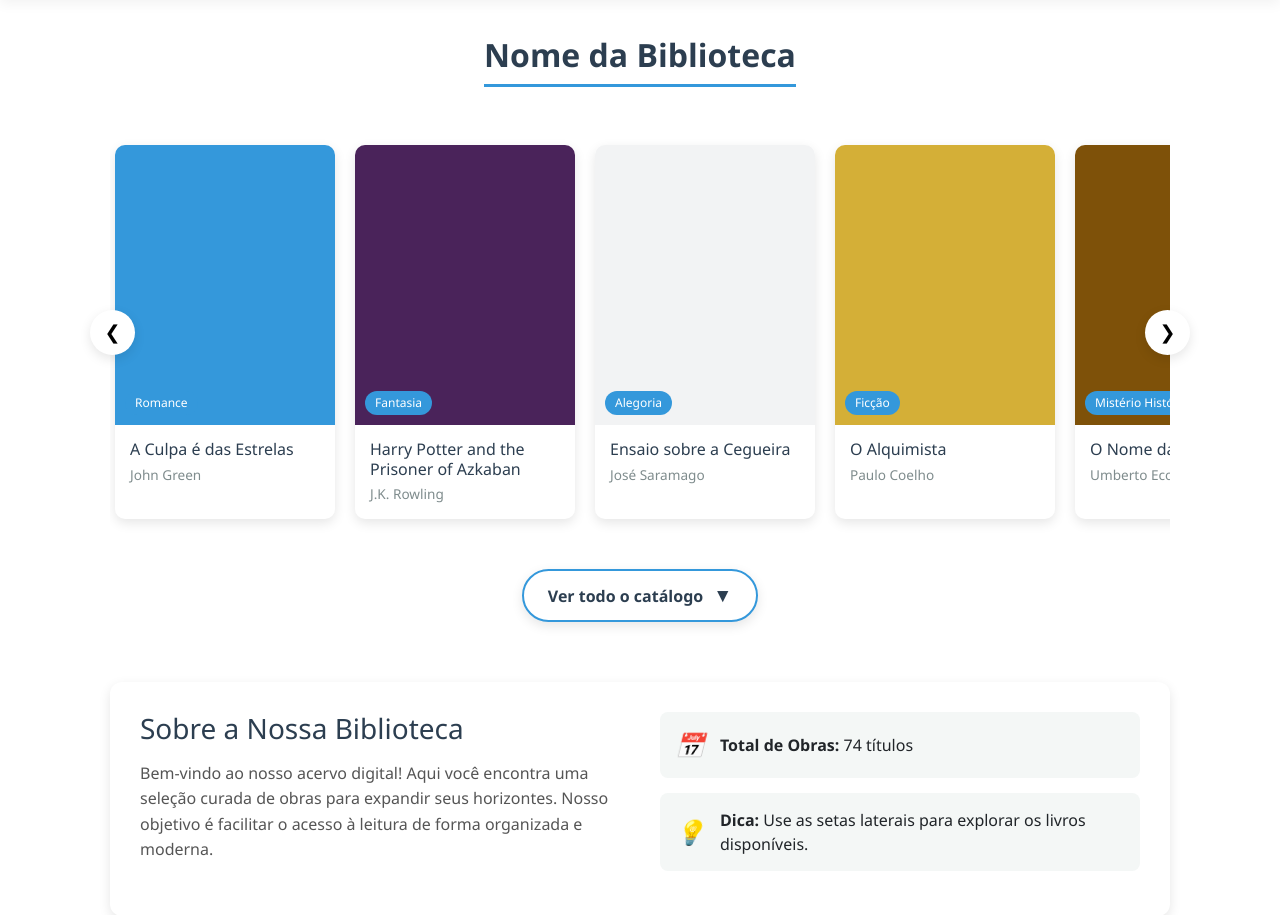
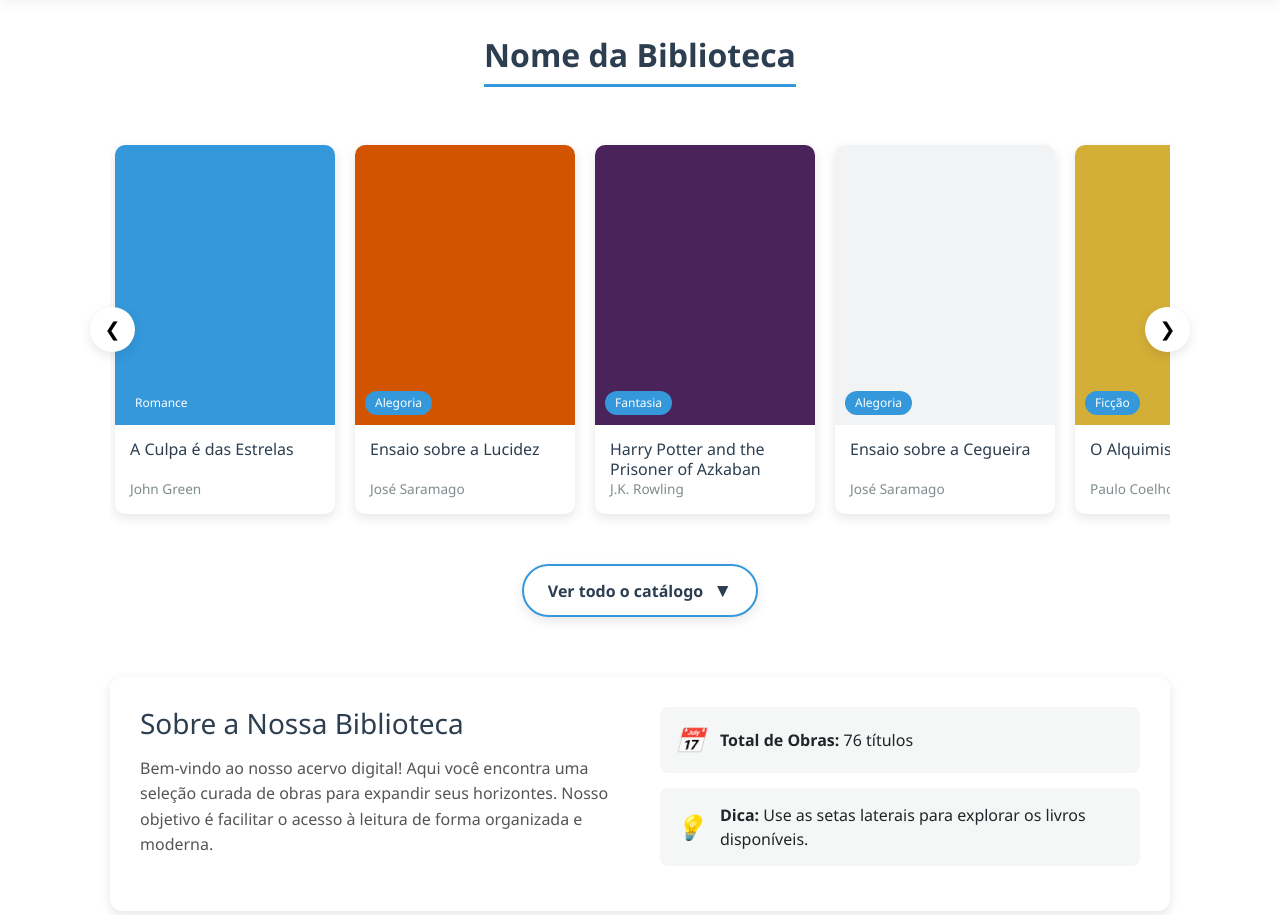
Before and after one commit to LeviBorges03/WEB3, an ASP.NET Core app: page / in a window 1280 px wide. Shown: the part 57-972 px from the top of the page. Run offline with ASP.NET Core 8, Linux system fonts and the light colour scheme; style sheets or scripts are compiled from the project's sources.

Commit message:
fix: enforce strict width for book cards and clip long titles
- Ensure `.livro-card` has a strictly rigid 220px flex-basis width.
- Add CSS `grid` rule applied upon expansion `.expandido` to handle the grid auto-fill layout flawlessly regardless of element inner size dynamics.
- Allow `.livro-info` to flex grow.
- Add text-overflow and ellipsis rules to cap book titles at 3 lines, avoiding cards arbitrarily ballooning up and breaking columns alignment.
- Author tags pushed to the bottom correctly using `margin-top: auto`.
- Added 2 extra new classic books.

Co-authored-by: LeviBorges03 <181788501+LeviBorges03@users.noreply.github.com>

```diff
--- a/Controllers/BibliotecaController.cs
+++ b/Controllers/BibliotecaController.cs
@@ -82,7 +82,9 @@ public class BibliotecaController : Controller
             new Livro { Titulo = "Sagarana", Autor = "João Guimarães Rosa", Genero = "Contos", NumPaginas = 384, DataPublicacao = new DateOnly(1946, 1, 1), CorCapa = "#58D68D" },
             new Livro { Titulo = "Laços de Família", Autor = "Clarice Lispector", Genero = "Contos", NumPaginas = 136, DataPublicacao = new DateOnly(1960, 1, 1), CorCapa = "#EC7063" },
             new Livro { Titulo = "O Nome da Rosa", Autor = "Umberto Eco", Genero = "Mistério Histórico", NumPaginas = 512, DataPublicacao = new DateOnly(1980, 1, 1), CorCapa = "#7E5109" },
-            new Livro { Titulo = "O Corvo", Autor = "Edgar Allan Poe", Genero = "Poesia Gótica", NumPaginas = 48, DataPublicacao = new DateOnly(1845, 1, 29), CorCapa = "#1B2631" }
+            new Livro { Titulo = "O Corvo", Autor = "Edgar Allan Poe", Genero = "Poesia Gótica", NumPaginas = 48, DataPublicacao = new DateOnly(1845, 1, 29), CorCapa = "#1B2631" },
+            new Livro { Titulo = "Ensaio sobre a Lucidez", Autor = "José Saramago", Genero = "Alegoria", NumPaginas = 328, DataPublicacao = new DateOnly(2004, 1, 1), CorCapa = "#D35400" },
+            new Livro { Titulo = "A Peste", Autor = "Albert Camus", Genero = "Filosofia", NumPaginas = 308, DataPublicacao = new DateOnly(1947, 1, 1), CorCapa = "#922B21" }
         };
 
         var livrosOrdenados = l1.OrderByDescending(l => l.DataPublicacao).ToList();
--- a/wwwroot/css/biblioteca.css
+++ b/wwwroot/css/biblioteca.css
@@ -49,9 +49,12 @@
 
 /* Classe aplicada via JS para expandir o grid e mostrar todos os livros */
 .livros-grid.expandido {
-    flex-wrap: wrap; /* Permite a quebra de linha */
-    justify-content: center; /* Centraliza os livros no grid */
-    overflow-x: hidden; /* Remove o scroll horizontal */
+    display: grid;
+    grid-template-columns: repeat(auto-fill, 220px);
+    justify-content: center;
+    gap: 20px;
+    overflow-x: hidden;
+    padding-bottom: 40px;
 }
 
 .livros-grid::-webkit-scrollbar {
@@ -59,7 +62,10 @@
 }
 
 .livro-card {
-    min-width: 220px;
+    width: 220px;
+    flex: 0 0 220px;
+    display: flex;
+    flex-direction: column;
     background: var(--white);
     border-radius: 10px;
     box-shadow: var(--shadow);
@@ -109,18 +115,27 @@
 
 .livro-info {
     padding: 15px;
+    flex-grow: 1;
+    display: flex;
+    flex-direction: column;
 }
 
 .livro-info h4 {
     margin: 0;
     font-size: 1rem;
     color: var(--primary);
+    display: -webkit-box;
+    -webkit-line-clamp: 3;
+    -webkit-box-orient: vertical;
+    overflow: hidden;
+    text-overflow: ellipsis;
 }
 
 .livro-info p {
     margin: 5px 0 0;
     color: #7f8c8d;
     font-size: 0.85rem;
+    margin-top: auto;
 }
 
 /* Botões de Navegação */
```
